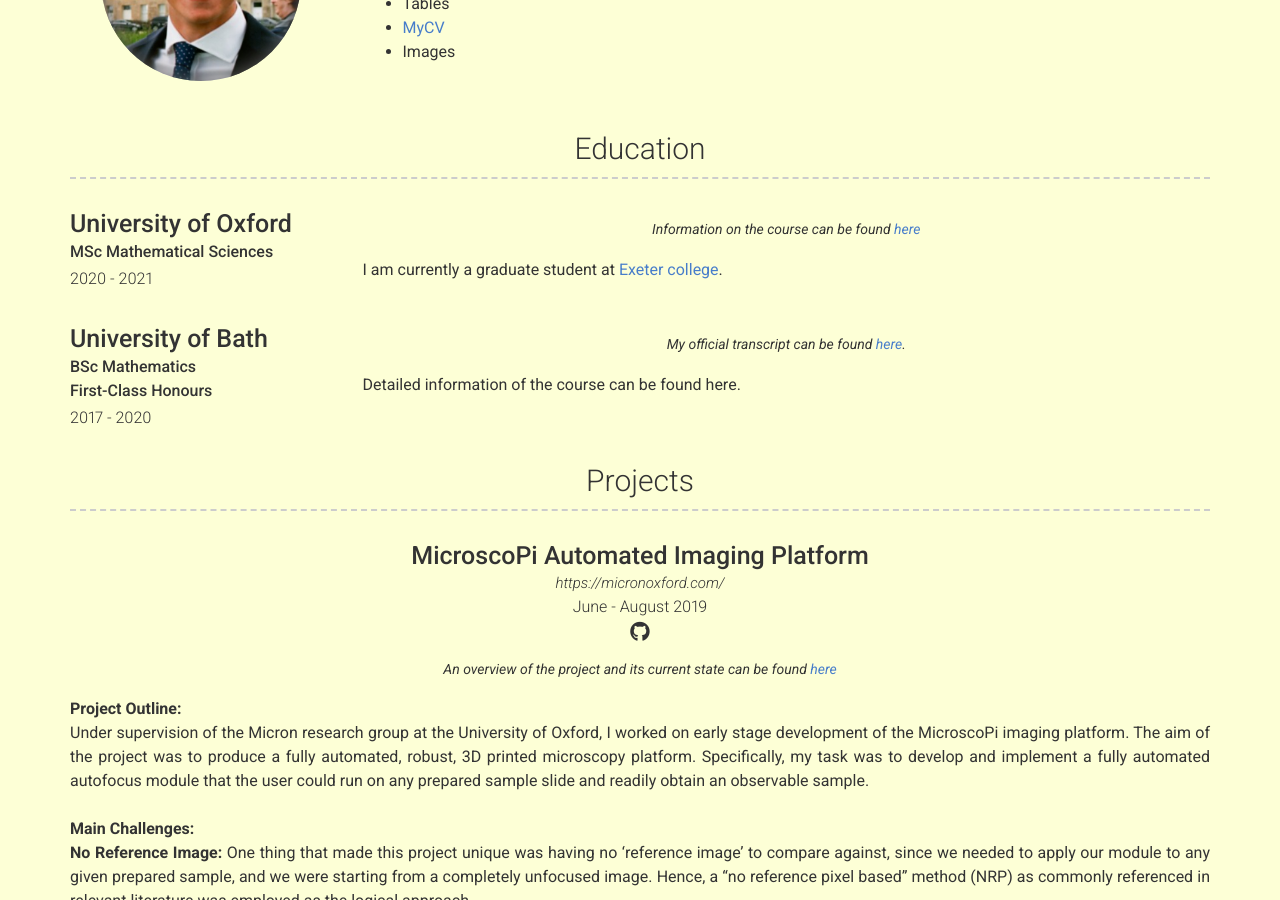
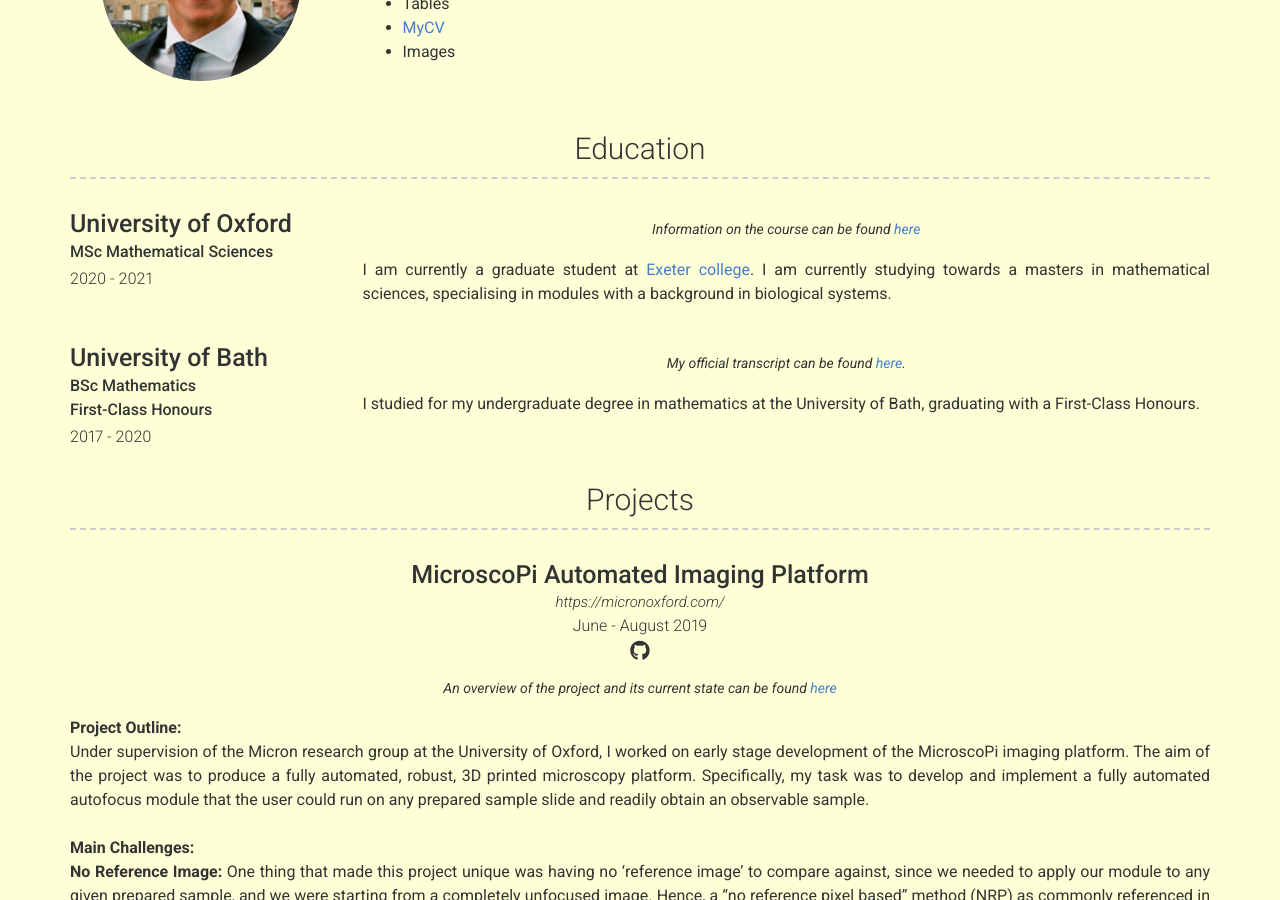
Before and after one commit to WilliamManley/WilliamManley.github.io, a Jekyll site: the page built from index.md, in a window 1280 px wide and 900 px high, scrolled down 421 px. Built offline with Jekyll 4.4.1, drawn with Linux system fonts in a browser that asks for light colours; nearby versions of some CDN libraries.

Commit message:
Added education info

```diff
--- a/_data/education.yml
+++ b/_data/education.yml
@@ -7,7 +7,7 @@
    Information on the course can be found <a href="https://www.ox.ac.uk/admissions/graduate/courses/msc-mathematical-sciences">here</a>
   description: | # this will include new lines to allow paragraphs
    I am currently a graduate student at [Exeter college](https://www.exeter.ox.ac.uk/).
-
+   I am currently studying towards a masters in mathematical sciences, specialising in modules with a background in biological systems.
 - layout: left
   name: University of Bath
   dates: 2017 - 2020
@@ -17,4 +17,4 @@
   quote: >
    My official transcript can be found <a href="documents/WilliamManleyTranscript.pdf">here</a>.
   description: | # this will include new lines to allow paragraphs
-   Detailed information of the course can be found here.
+   I studied for my undergraduate degree in mathematics at the University of Bath, graduating with a First-Class Honours.
```
